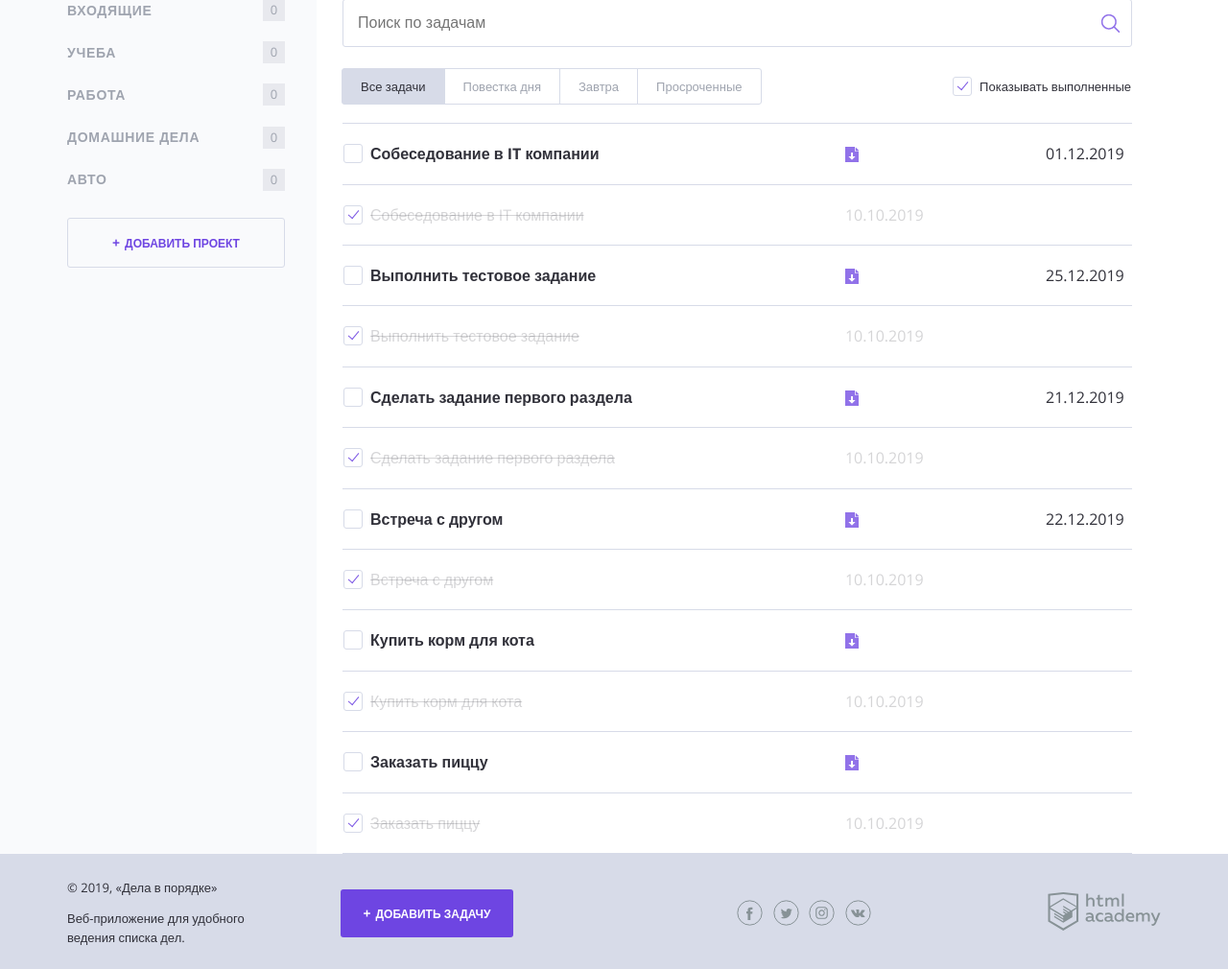
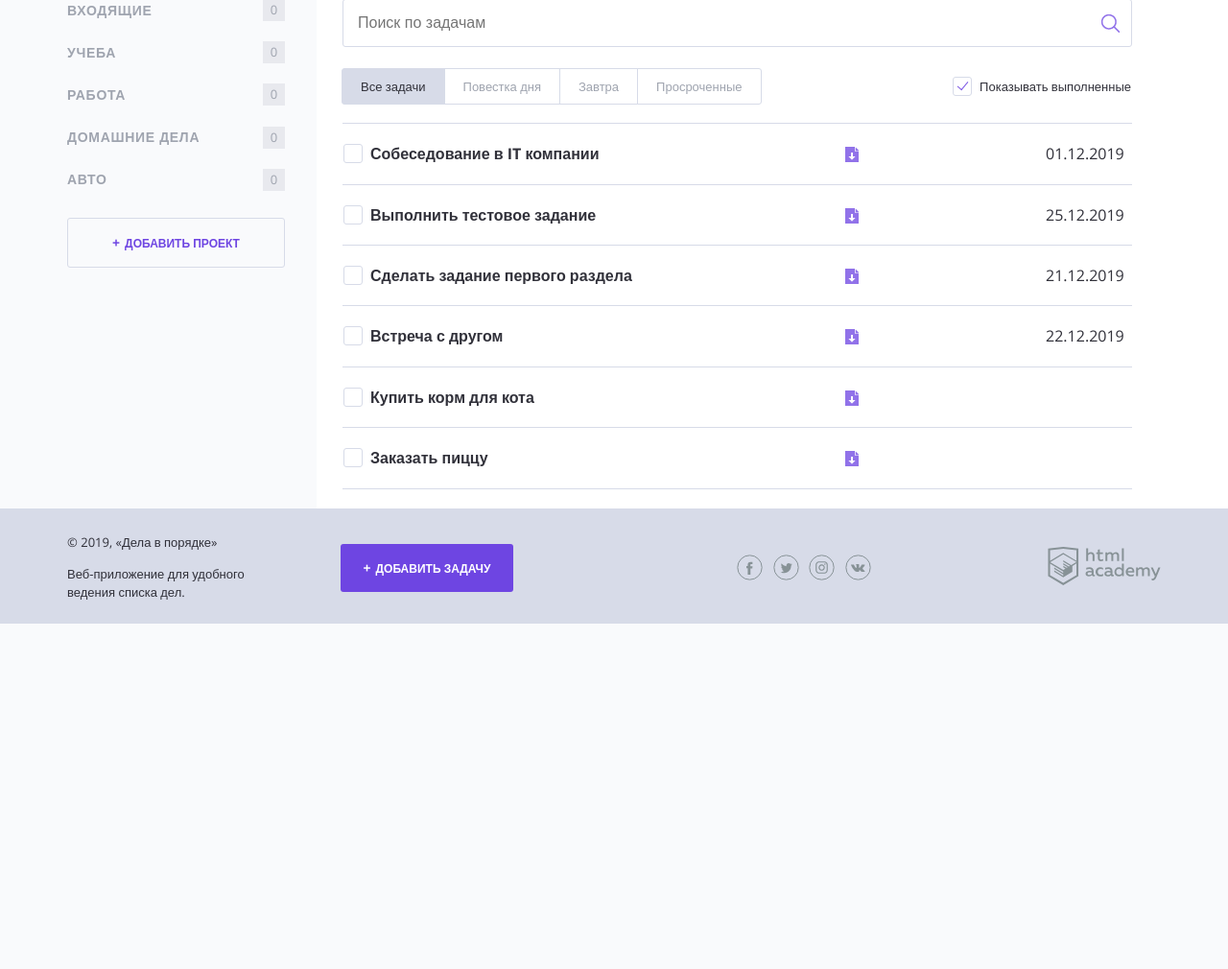
Before and after one commit to htmlacademy-php1/2009077-doingsdone-14, a PHP site: page / in a window 1280 px wide. Shown: the part 150-1160 px from the top of the page at 96% size. After the commit the page ends 800 px from the top, so only its background shows below. Run offline with PHP 8.4, Linux system fonts and the light colour scheme.

Commit message:
ээээээээээ

```diff
--- a/index.php
+++ b/index.php
@@ -137,18 +137,6 @@ $tasks = [
 
                         <td class="task__date"><?= $task['date'] ?></td>
                     </tr>
-                        <tr class="tasks__item task task--completed">
-                            <td class="task__select">
-                                <label class="checkbox task__checkbox">
-                                    <input class="checkbox__input visually-hidden" type="checkbox" checked>
-                                    <span class="checkbox__text"><?= $task['task'] ?></span>
-                                </label>
-                            </td>
-                            <td class="task__date">10.10.2019</td>
-
-                            <td class="task__controls">
-                            </td>
-                        </tr>
                     <?php endif; ?>
                     <?php endforeach; ?>
                 </table>
```
